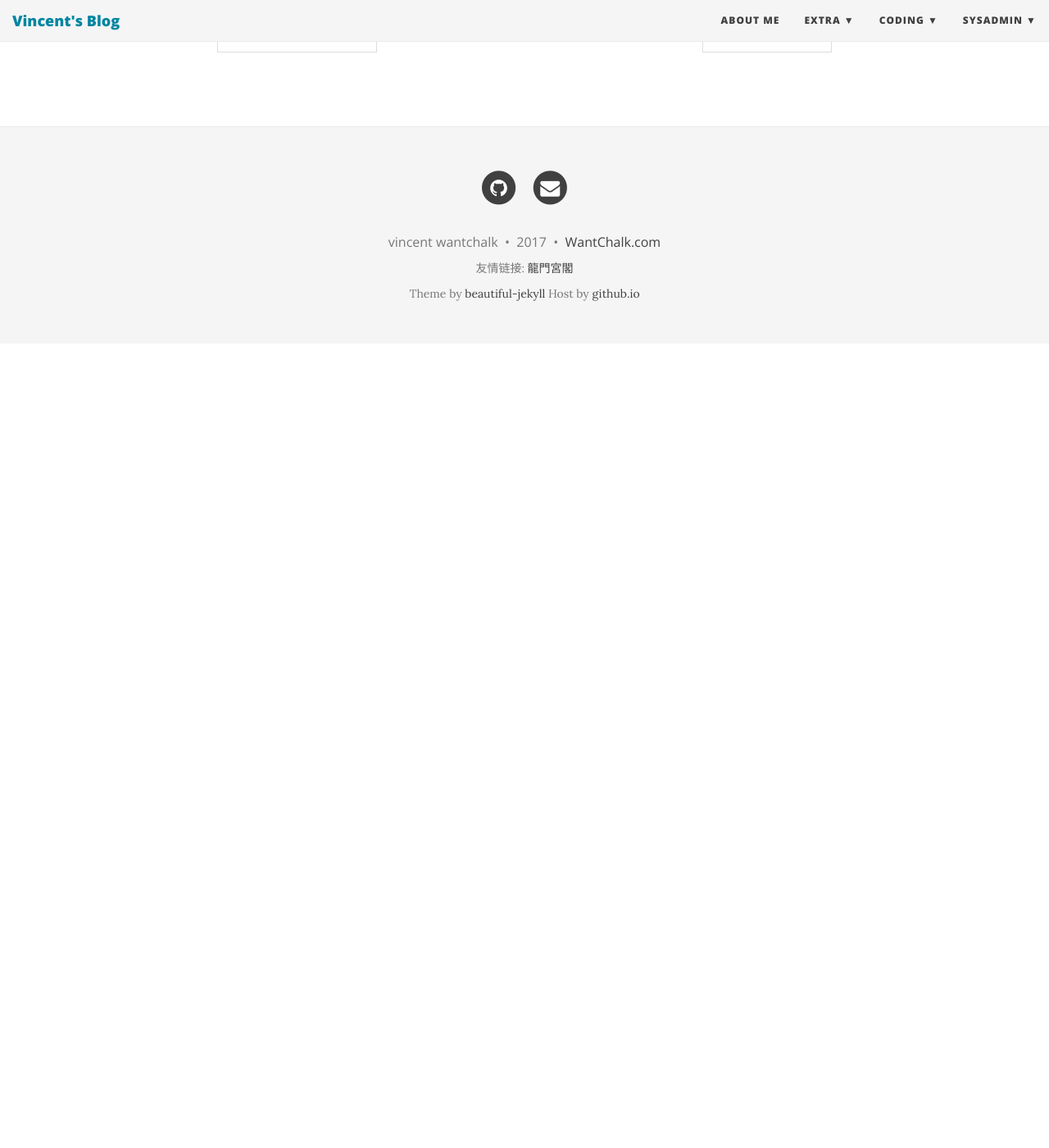
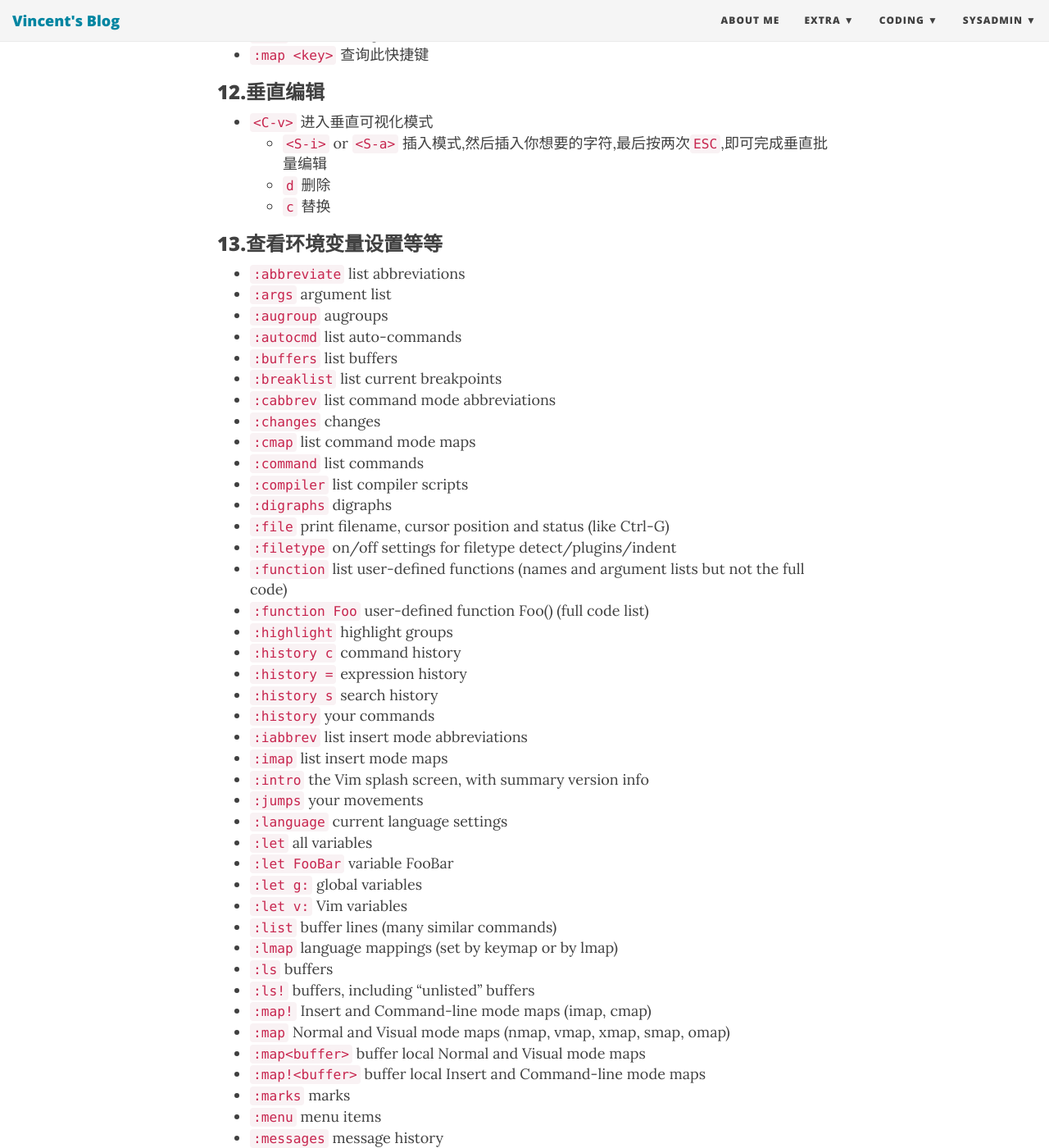
Before and after one commit to rainytooo/rainytooo.github.io, a Jekyll site: the page built from _posts/2017/05/2017-05-24-vim-shortcut-and-commands.md, in a window 1280 px wide and 1400 px high, scrolled down 5889 px. Shown: the whole window at 82% size. Built offline with Jekyll 4.4.1, drawn with Linux system fonts in a browser that asks for light colours; nearby versions of some CDN libraries; comment, search, counter and statistics services are not loaded; before the commit the page ends 6308 px from its top, so only the background shows below that; some of the changed text lies outside the part shown.

Commit message:
2017年 5月25日 星期四 14时47分01秒 CST

```diff
--- a/_posts/2017/05/2017-05-24-vim-shortcut-and-commands.md
+++ b/_posts/2017/05/2017-05-24-vim-shortcut-and-commands.md
@@ -18,8 +20,9 @@
 * 7.tab操作
 * 8.关键字补全
 * 9.netrw模式
-* 10.帮助
-* 11.其它
+* 10.折叠
+* 11.帮助
+* 12.垂直编辑
 
 
 ### 1.编辑
@@ -119,11 +122,12 @@
 
 * `<C-W>v`              水平拆分
 * `<C-W>s`              垂直拆分
-* `<C-w>|`
-* `<C-w>-`
-* `<C-w>_`
-* `<C-w>=`
-* `<C-w>+`
+* `<C-w>|`              最大化水平窗口
+* `<C-w>_`              最大化垂直窗口
+* `<C-w>-`              垂直减少1行,可以加数字之后跟`-`
+* `<C-w>=`              平均分窗口
+* `<C-w>+`              垂直增加1行,可以在数字之后跟`+`
+* `:vertical resize 数字` 或者 `:vertical resize +|-数字`来重置当前窗口的大小
 * `:Ex`                 打开目录
 * `:Sex`                在垂直分割的窗口中打开目录
 * `:Vex`                在水平分割的窗口中打开目录
@@ -139,7 +143,7 @@
 * `n`                   下一个
 * `N`                   上一个
 * `:nohl` `:noh`或者`:nohlsearch`       搜索结束后,去除高亮.
-
+* `:首行,尾行 s/str1/str2/g`            在指定的范围里搜索并替换
 
 
 ### 7.tab操作
@@ -213,7 +217,24 @@
 * `%`    在 netrw 当前目录打开新文件
 
 
-### 10.帮助
+### 10.折叠
+
+* `zf`     创建折叠的命令，可以在一个可视区域上使用该命令；
+* `zd`     删除当前行的折叠；
+* `zD`     删除当前行的折叠；
+* `zfap`   折叠光标所在的段；
+* `zo`     打开折叠的文本；
+* `zc`     收起折叠；
+* `za`     打开/关闭当前折叠；
+* `zr`     打开嵌套的折行；
+* `zm`     收起嵌套的折行；
+* `zR`     (zO)  打开所有折行；
+* `zM`     (zC)  收起所有折行；
+* `zj`     跳到下一个折叠处；
+* `zk`     跳到上一个折叠处；
+* `zi`     enable/disable fold;
+
+### 11.帮助
 
 * `:help` or `:h`           进入帮助
 * `<C-]>`                   进入一个主题
@@ -224,7 +245,84 @@
 * `:map <key>`              查询此快捷键
 
 
-### 11.其它
+### 12.垂直编辑
+
+* `<C-v>`                   进入垂直可视化模式
+	- `<S-i>` or `<S-a>`    插入模式,然后插入你想要的字符,最后按两次`ESC`,即可完成垂直批量编辑
+	- `d`                   删除
+	- `c`                   替换
+
+
+### 13.查看环境变量设置等等
+
+* `:abbreviate`             list abbreviations
+* `:args`                   argument list
+* `:augroup`                augroups
+* `:autocmd`                list auto-commands
+* `:buffers`                list buffers
+* `:breaklist`              list current breakpoints
+* `:cabbrev`                list command mode abbreviations
+* `:changes`                changes
+* `:cmap`                   list command mode maps
+* `:command`                list commands
+* `:compiler`               list compiler scripts
+* `:digraphs`               digraphs
+* `:file`                   print filename, cursor position and status (like Ctrl-G)
+* `:filetype`               on/off settings for filetype detect/plugins/indent
+* `:function`               list user-defined functions (names and argument lists but not the full code)
+* `:function Foo`           user-defined function Foo() (full code list)
+* `:highlight`              highlight groups
+* `:history c`              command history
+* `:history =`              expression history
+* `:history s`              search history
+* `:history`                your commands
+* `:iabbrev`                list insert mode abbreviations
+* `:imap`                   list insert mode maps
+* `:intro`                  the Vim splash screen, with summary version info
+* `:jumps`                  your movements
+* `:language`               current language settings
+* `:let`                    all variables
+* `:let FooBar`             variable FooBar
+* `:let g:`                 global variables
+* `:let v:`                 Vim variables
+* `:list`                   buffer lines (many similar commands)
+* `:lmap`                   language mappings (set by keymap or by lmap)
+* `:ls`                     buffers
+* `:ls!`                    buffers, including "unlisted" buffers
+* `:map!`                   Insert and Command-line mode maps (imap, cmap)
+* `:map`                    Normal and Visual mode maps (nmap, vmap, xmap, smap, omap)
+* `:map<buffer>`            buffer local Normal and Visual mode maps
+* `:map!<buffer>`           buffer local Insert and Command-line mode maps
+* `:marks`                  marks
+* `:menu`                   menu items
+* `:messages`               message history
+* `:nmap`                   Normal-mode mappings only
+* `:omap`                   Operator-pending mode mappings only
+* `:print`                  display buffer lines (useful after :g or with a range)
+* `:reg`                    registers
+* `:scriptnames`            all scripts sourced so far
+* `:set all`                all options, including defaults
+* `:setglobal`              global option values
+* `:setlocal`               local option values
+* `:set`                    options with non-default value
+* `:set termcap`            list terminal codes and terminal keys
+* `:smap`                   Select-mode mappings only
+* `:spellinfo`              spellfiles used
+* `:syntax`                 syntax items
+* `:syn sync`               current syntax sync mode
+* `:tabs`                   tab pages
+* `:tags`                   tag stack contents
+* `:undolist`               leaves of the undo tree
+* `:verbose`                show info about where a map or autocmd or function is defined
+* `:version`                list version and build options
+* `:vmap`                   Visual and Select mode mappings only
+* `:winpos`                 Vim window position (gui)
+* `:xmap`                   visual mode maps only
+
+
+
+
+### 其它
 
 * `:echo @%`            当前文件
 * `:DiffOrig`           查看当前文件和刚加载的时候的diff
@@ -239,3 +337,8 @@
 * `g8`                  查看光标处字符的utf-8编码
 * 按`v`键进入选择模式，然后移动光标选择你要的文本，按`u`转小写，按`U`转大写
 * 按`v` 键进入选择模式，然后按h,j,k,l移动光标，选择文本，然后按`y`进行复制,按`p`进行粘贴。
+* `:set fenc`           查看和设置文件编码
+* `:history c`          查看命令执行的历史
+* `:history =`          表达式历史
+* `:history s`          查找历史
+* `:history`            同history c
```
Also changed, not shown: other parts of _posts/2017/05/2017-05-24-vim-shortcut-and-commands.md (+3 -1 lines).
